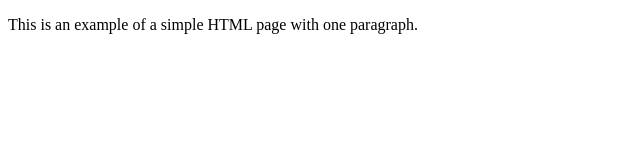
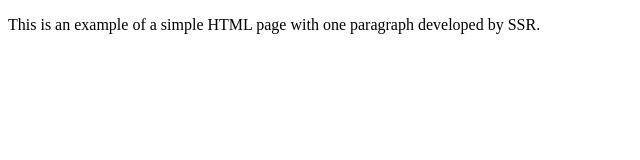
Before and after one commit to swapmnew/demo-project, a plain HTML site: page index.html in a window 1280 px wide. Shown: the whole page, without its empty margins (0-640 px from the left). Drawn offline with Linux system fonts and the light colour scheme.

Commit message:
Update index.html

```diff
--- a/index.html
+++ b/index.html
@@ -4,6 +4,6 @@
         <title>Example</title>
     </head>
     <body>
-        <p>This is an example of a simple HTML page with one paragraph.</p>
+        <p>This is an example of a simple HTML page with one paragraph developed by SSR.</p>
     </body>
 </html>
```
